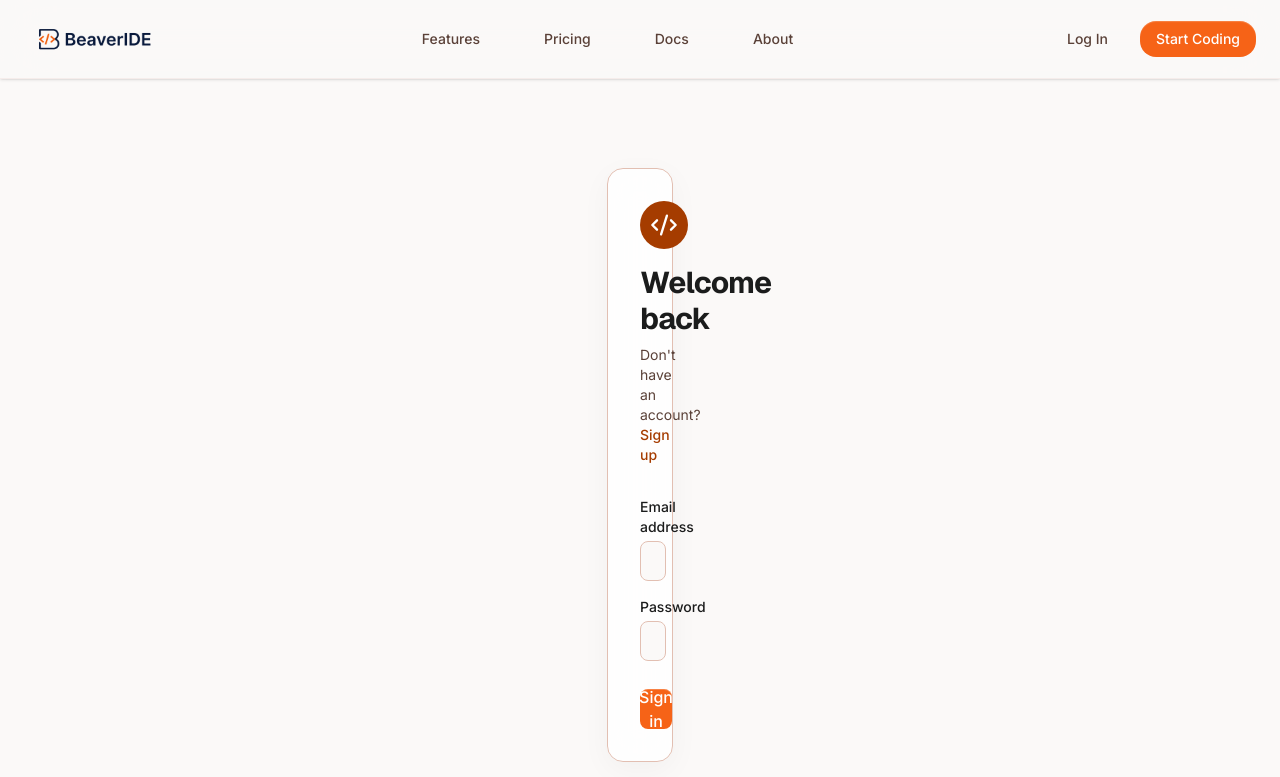
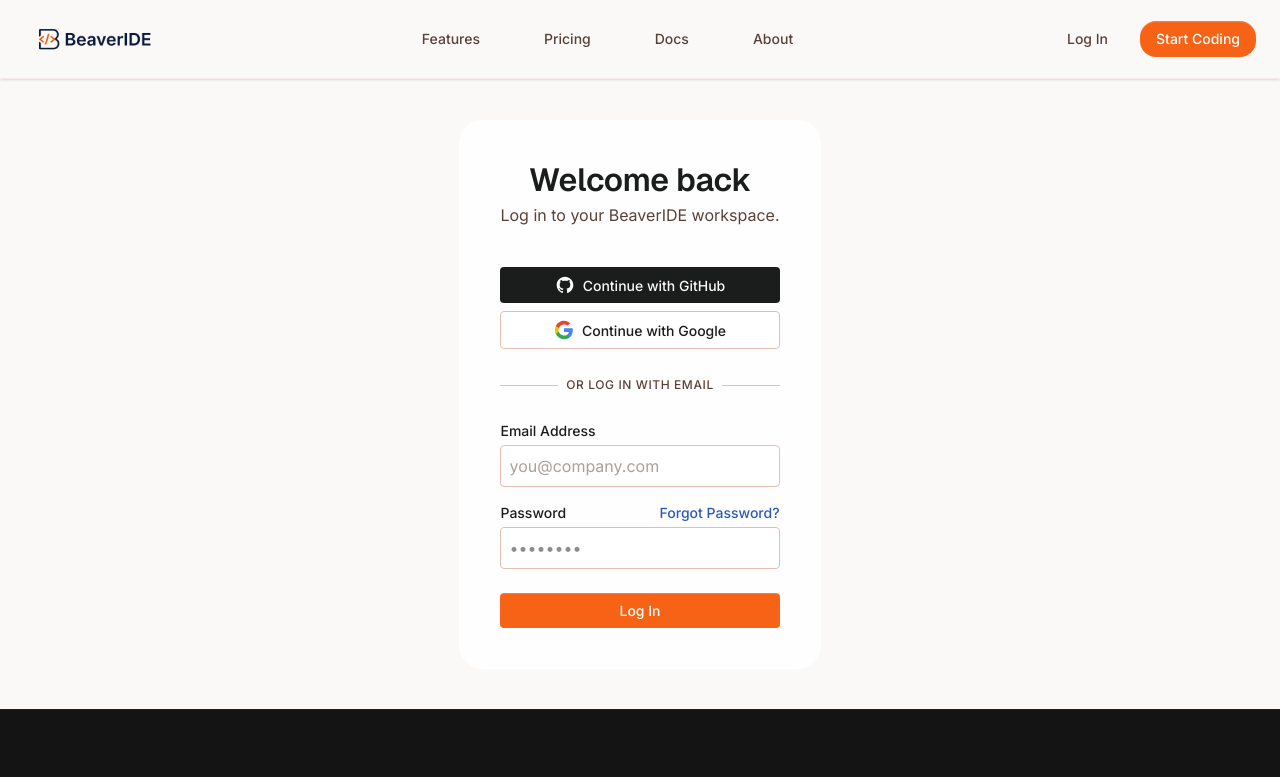
Before and after one commit to mikailkhan/beaveride, a React (Vite) app in the folder client/: page /login in a window 1280 px wide. Shown: the top 777 px of the page. Built offline with nearby package versions, Linux system fonts and the light colour scheme.

Commit message:
feat: redesign login page with social auth options and updated branding styles

```diff
--- a/client/src/pages/Login/index.tsx
+++ b/client/src/pages/Login/index.tsx
@@ -1,11 +1,7 @@
 import { useState } from 'react';
-import { Link, useNavigate } from 'react-router-dom';
-import { Card } from '../../components/common/Card';
-import { Input } from '../../components/common/Input';
-import { Button } from '../../components/common/Button';
+import { useNavigate } from 'react-router-dom';
 import { useAuthStore } from '../../store/authStore';
 import { mockAuthService } from '../../services/mocks/mockAuthService';
-import { Code2 } from 'lucide-react';
 
 export const Login = () => {
   const [email, setEmail] = useState('');
@@ -32,40 +28,73 @@ export const Login = () => {
   };
 
   return (
-    <div className="flex min-h-[calc(100vh-140px)] items-center justify-center py-12 px-4 sm:px-6 lg:px-8">
-        <Card className="w-full max-w-md space-y-8 p-8" glass>
-          <div className="text-center">
-            <div className="mx-auto flex h-12 w-12 items-center justify-center rounded-xl bg-primary text-white mb-4">
-              <Code2 size={28} />
+    <div className="flex items-center justify-center px-md">
+      <div className="glass-panel rounded-xl p-xl flex flex-col gap-lg">
+          <div className="text-center mb-md">
+            <h1 className="font-headline-lg text-headline-lg text-on-background mb-xs">Welcome back</h1>
+            <p className="font-body-md text-body-md text-on-surface-variant">Log in to your BeaverIDE workspace.</p>
           </div>
-            <h2 className="text-3xl font-bold tracking-tight text-on-surface">Welcome back</h2>
-            <p className="mt-2 text-sm text-on-surface-variant">
-              Don't have an account?{' '}
-              <Link to="/register" className="font-medium text-primary hover:text-primary-container transition-colors">
-                Sign up
-              </Link>
-            </p>
+
+          <div className="flex flex-col gap-sm">
+            <button
+              type="button"
+              className="w-full flex items-center justify-center gap-sm bg-on-background text-surface hover:bg-inverse-surface py-sm px-md rounded transition-colors font-label-md text-label-md cursor-pointer"
+            >
+              <svg aria-hidden="true" className="w-5 h-5 fill-current" viewBox="0 0 24 24">
+                <path clipRule="evenodd" d="M12 2C6.477 2 2 6.477 2 12c0 4.42 2.865 8.166 6.839 9.489.5.092.682-.217.682-.482 0-.237-.008-.866-.013-1.699-2.782.603-3.369-1.34-3.369-1.34-.454-1.156-1.11-1.462-1.11-1.462-.908-.62.069-.608.069-.608 1.003.07 1.531 1.03 1.531 1.03.892 1.529 2.341 1.087 2.91.831.092-.646.35-1.086.636-1.336-2.22-.253-4.555-1.11-4.555-4.943 0-1.091.39-1.984 1.029-2.683-.103-.253-.446-1.27.098-2.647 0 0 .84-.269 2.75 1.025A9.578 9.578 0 0112 6.836c.85.004 1.705.114 2.504.336 1.909-1.294 2.747-1.025 2.747-1.025.546 1.379.203 2.394.1 2.647.64.699 1.028 1.592 1.028 2.683 0 3.842-2.339 4.687-4.566 4.935.359.309.678.919.678 1.852 0 1.336-.012 2.415-.012 2.743 0 .267.18.578.688.48C19.138 20.161 22 16.418 22 12c0-5.523-4.477-10-10-10z" fillRule="evenodd" />
+              </svg>
+              Continue with GitHub
+            </button>
+            <button
+              type="button"
+              className="w-full flex items-center justify-center gap-sm bg-surface-container-lowest border border-outline-variant text-on-background hover:bg-surface-container-low py-sm px-md rounded transition-colors font-label-md text-label-md cursor-pointer"
+            >
+              <svg aria-hidden="true" className="w-5 h-5" viewBox="0 0 24 24">
+                <path d="M22.56 12.25c0-.78-.07-1.53-.2-2.25H12v4.26h5.92c-.26 1.37-1.04 2.53-2.21 3.31v2.77h3.57c2.08-1.92 3.28-4.74 3.28-8.09z" fill="#4285F4" />
+                <path d="M12 23c2.97 0 5.46-.98 7.28-2.66l-3.57-2.77c-.98.66-2.23 1.06-3.71 1.06-2.86 0-5.29-1.93-6.16-4.53H2.18v2.84C3.99 20.53 7.7 23 12 23z" fill="#34A853" />
+                <path d="M5.84 14.09c-.22-.66-.35-1.36-.35-2.09s.13-1.43.35-2.09V7.07H2.18C1.43 8.55 1 10.22 1 12s.43 3.45 1.18 4.93l2.85-2.22.81-.62z" fill="#FBBC05" />
+                <path d="M12 5.38c1.62 0 3.06.56 4.21 1.64l3.15-3.15C17.45 2.09 14.97 1 12 1 7.7 1 3.99 3.47 2.18 7.07l3.66 2.84c.87-2.6 3.3-4.53 6.16-4.53z" fill="#EA4335" />
+                <path d="M1 1h22v22H1z" fill="none" />
+              </svg>
+              Continue with Google
+            </button>
           </div>
-          <form className="mt-8 space-y-6" onSubmit={handleSubmit}>
+
+          <div className="flex items-center gap-sm my-xs">
+            <div className="h-px bg-outline-variant flex-grow"></div>
+            <span className="font-label-md text-label-md text-on-surface-variant uppercase tracking-wider text-xs">Or log in with email</span>
+            <div className="h-px bg-outline-variant flex-grow"></div>
+          </div>
+
+          {/* Email Form */}
+          <form className="flex flex-col gap-md" onSubmit={handleSubmit}>
             {error && (
-              <div className="rounded-md bg-error-container p-4">
+              <div className="rounded bg-error-container p-sm">
                 <p className="text-sm text-on-error-container">{error}</p>
               </div>
             )}
-            <div className="space-y-4">
-              <div>
-                <label className="block text-sm font-medium text-on-surface mb-1">Email address</label>
-                <Input
+            <div className="flex flex-col gap-xs">
+              <label className="font-label-md text-label-md text-on-background" htmlFor="email">Email Address</label>
+              <input
+                className="bg-surface-container-lowest border border-outline-variant rounded px-sm py-sm focus:outline-none focus:border-primary focus:ring-1 focus:ring-primary font-body-md text-body-md transition-all placeholder-on-surface-variant/50 text-on-surface"
+                id="email"
+                name="email"
                 type="email"
                 required
                 value={email}
                 onChange={(e) => setEmail(e.target.value)}
-                  placeholder="test@example.com"
+                placeholder="you@company.com"
               />
             </div>
-              <div>
-                <label className="block text-sm font-medium text-on-surface mb-1">Password</label>
-                <Input
+            <div className="flex flex-col gap-xs">
+              <div className="flex items-center justify-between">
+                <label className="font-label-md text-label-md text-on-background" htmlFor="password">Password</label>
+                <a className="font-label-md text-label-md text-tertiary hover:underline cursor-pointer" href="#">Forgot Password?</a>
+              </div>
+              <input
+                className="bg-surface-container-lowest border border-outline-variant rounded px-sm py-sm focus:outline-none focus:border-primary focus:ring-1 focus:ring-primary font-body-md text-body-md transition-all text-on-surface"
+                id="password"
+                name="password"
                 type="password"
                 required
                 value={password}
@@ -73,13 +102,15 @@ export const Login = () => {
                 placeholder="••••••••"
               />
             </div>
+            <button
+              className="w-full bg-primary-container text-on-primary py-sm px-md rounded shadow-[inset_0_1px_0_rgba(255,255,255,0.2)] hover:bg-primary transition-colors font-label-md text-label-md mt-sm cursor-pointer"
+              type="submit"
+              disabled={isLoading}
+            >
+              {isLoading ? 'Logging in...' : 'Log In'}
+            </button>
+          </form>
         </div>
-
-            <Button type="submit" className="w-full" disabled={isLoading}>
-              {isLoading ? 'Signing in...' : 'Sign in'}
-            </Button>
-          </form>
-        </Card>
       </div>
   );
 };
```
Also changed, not shown: client/src/App.tsx (line endings or trailing spaces). Lines whose indentation alone changed are shown as unchanged.
